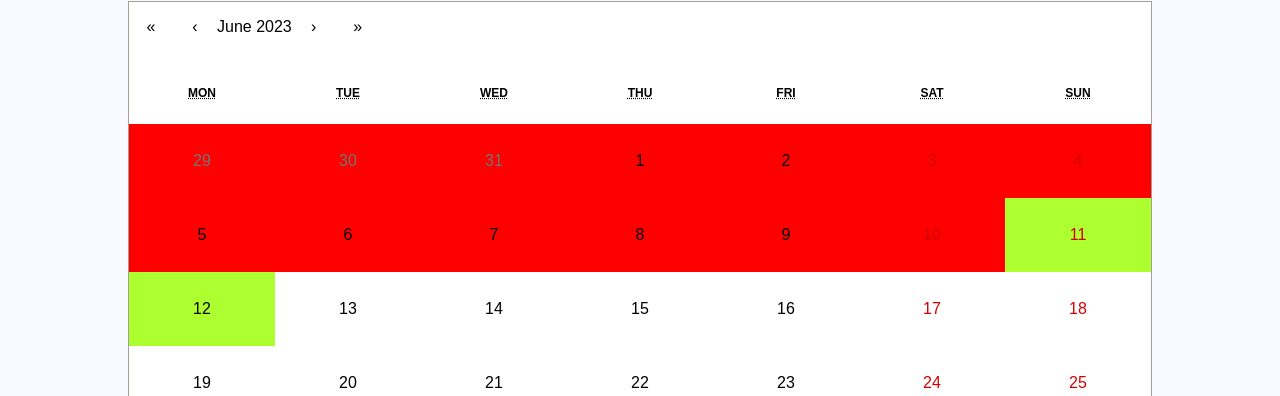
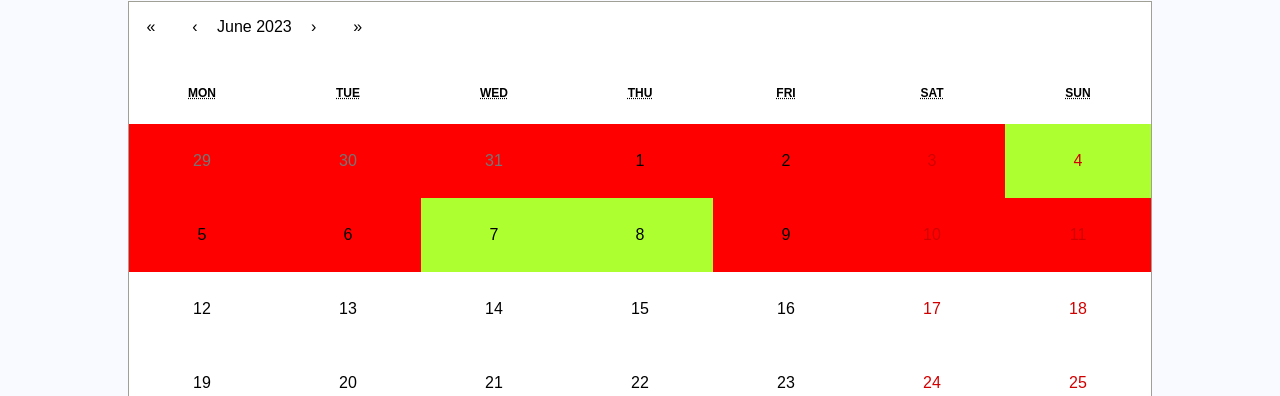
Before and after one commit to edisonqu/jamhacks-7, a React (Create React App) app: page / in a window 1280 px wide. Shown: the part 238-634 px from the top of the page. Built offline with nearby package versions, Linux system fonts and the light colour scheme; no server answers.

Commit message:
fixed calendar

```diff
--- a/src/pages/Home.js
+++ b/src/pages/Home.js
@@ -5,9 +5,10 @@ import './page-styles/Home.css'
 
 const Home = () => {
     const currentDate = new Date();
-    const showeredDate1 = new Date(2023, 5, 11);
-    const showeredDate2 = new Date(2023, 5, 12);
-    const showeredDates = [showeredDate1, showeredDate2]
+    const showeredDate1 = new Date(2023, 5, 7);
+    const showeredDate2 = new Date(2023, 5, 4);
+    const showeredDate3 = new Date(2023, 5, 8);
+    const showeredDates = [showeredDate1, showeredDate2, showeredDate3]
 
     const [date, setDate] = useState(new Date());
     const onChange = date => {
@@ -39,31 +40,22 @@ const Home = () => {
             <Calendar onChange={onChange} className=''
              tileClassName={({ date, view }) => {
                 // Check if the date is the one you want to highlight
+                const isShoweredDate = showeredDates.some(showeredDate => (
+                    date.getFullYear() === showeredDate.getFullYear() &&
+                    date.getMonth() === showeredDate.getMonth() &&
+                    date.getDate() === showeredDate.getDate()
+                  ));
 
-                for (let i = 0; i < showeredDates.length; i++) {
-                    const showeredDate = new Date(showeredDates[i]);
-                    if (
-
-                        date.getFullYear() === showeredDate.getFullYear() &&
-                        date.getMonth() === showeredDate.getMonth() &&
-                        date.getDate() === showeredDate.getDate()
-
-                    ) {
-                    // Return a custom class name for the specific date
+                  // Return class names based on the conditions
+                  if (isShoweredDate) {
                     return 'showered-date';
-                    }
-                    else {
-                        if (currentDate > date) {
-                            return 'missed-date';
-
-                        }
-                    }
-                }
+                  } else if (currentDate > date) {
+                    return 'missed-date';
+                  }
 
 
-
-
-              }}/>
+                }
+              }/>
             <p>{date.toString}</p>
          </div>
 
```
